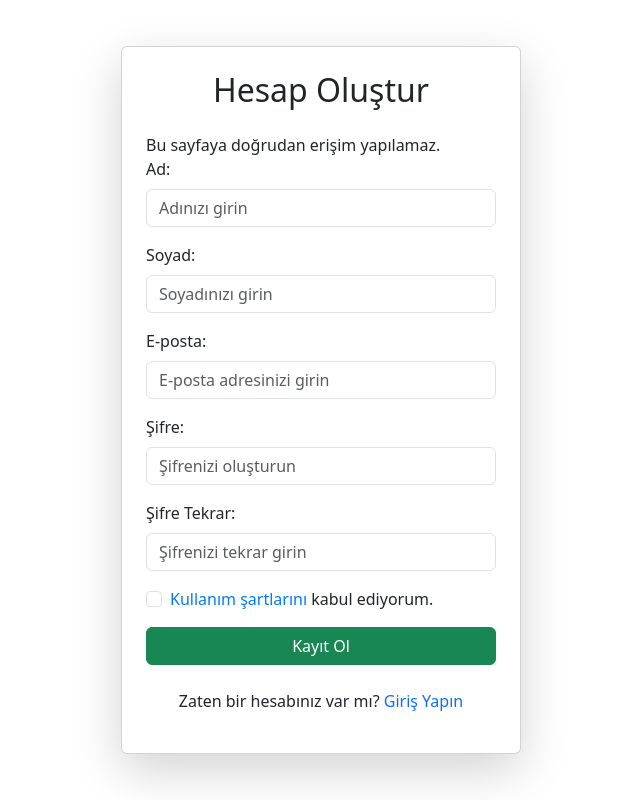
After one commit to msametyildiz/asistik.app, a PHP site: the page made by register - Kopya.php in a window 1280 px wide. The commit adds this page. Shown: the whole page, without its empty margins (319-959 px from the left). Run offline with PHP 8.4, Linux system fonts and the light colour scheme.

Commit message:
guncelleme

```diff
--- a/index.php
+++ b/index.php
@@ -38,7 +38,7 @@ session_start(); // Oturum başlat
             <div class="row">
                 <div class="col-xl-12 text-center">
                     <div class="logo mb-4">
-                        <img src="ASİST LOGO.png" alt="Asistik Logo" class="responsive-logo" style="padding-bottom: 2%;">
+                        <img src="ASİST LOGO-Photo.png" alt="Asistik Logo" class="responsive-logo" style="padding-bottom: 2%;">
                     </div>
                 </div>
             </div>
--- /dev/null
+++ b/register - Kopya.php
@@ -0,0 +1,128 @@
+<!DOCTYPE html>
+<html lang="tr">
+<head>
+    <meta charset="UTF-8">
+    <meta name="viewport" content="width=device-width, initial-scale=1.0">
+    <title>Kayıt Ol</title>
+    <!-- Bootstrap CSS -->
+    <link href="https://cdn.jsdelivr.net/npm/bootstrap@5.3.0/dist/css/bootstrap.min.css" rel="stylesheet">
+    <style>
+        .form-check-label a {
+            color: #007bff;
+            text-decoration: none;
+        }
+        .form-check-label a:hover {
+            text-decoration: underline;
+        }
+    </style>
+</head>
+<body>
+    <div class="container d-flex justify-content-center align-items-center" style="height: 100vh;">
+        <div class="card p-4 shadow-lg" style="width: 100%; max-width: 400px;">
+            <h2 class="text-center mb-4">Hesap Oluştur</h2>
+            <form action="#" method="POST" onsubmit="return validateForm()">
+            <?php
+// Veritabanı bağlantısını sağlayın
+include 'config.php'; // Veritabanı bağlantısı için gerekli bilgileri içeren dosya
+
+if ($_POST) {
+    // Formdan gelen verileri alın ve temizleyin
+    $firstName = trim($_POST['firstName']);
+    $lastName = trim($_POST['lastName']);
+    $email = trim($_POST['email']);
+    $password = trim($_POST['password']);
+    $confirmPassword = trim($_POST['confirmPassword']);
+
+    // Alanların boş olup olmadığını kontrol edin
+    if (empty($firstName) || empty($lastName) || empty($email) || empty($password) || empty($confirmPassword)) {
+        die("Lütfen tüm alanları doldurun.");
+    }
+
+    // Şifrelerin eşleşip eşleşmediğini kontrol edin
+    if ($password !== $confirmPassword) {
+        die("Şifreler eşleşmiyor. Lütfen tekrar deneyin.");
+    }
+
+    // E-posta geçerliliğini kontrol edin
+    if (!filter_var($email, FILTER_VALIDATE_EMAIL)) {
+        die("Geçersiz bir e-posta adresi girdiniz.");
+    }
+
+    // Şifreyi hashle
+    $hashedPassword = password_hash($password, PASSWORD_BCRYPT);
+
+    try {
+        // Kullanıcıyı veritabanına ekleyin
+        $stmt = $db->prepare("INSERT INTO users (first_name, last_name, email, password) VALUES (?, ?, ?, ?)");
+        $stmt->execute([$firstName, $lastName, $email, $hashedPassword]);
+
+
+        // Kayıt başarılı mesajı
+        echo "<div style='text-align: center; margin-top: 50px;'>";
+        echo "<h3>Kayıt başarılı!</h3>";
+        echo "<a href='girisyap.html' style='text-decoration: none; color: blue;'>Giriş yap</a> sayfasına gidin.";
+        echo "</div>";
+    } catch (PDOException $e) {
+        // Hata kontrolü: Aynı e-posta adresi mevcutsa
+        if ($e->getCode() === '23000') { // UNIQUE constraint violation
+            echo "Bu e-posta adresi zaten kayıtlı.";
+        } else {
+            echo "Bir hata oluştu: " . $e->getMessage();
+        }
+    }
+} else {
+    echo "Bu sayfaya doğrudan erişim yapılamaz.";
+}
+?>
+                <!-- Ad ve Soyad -->
+                <div class="mb-3">
+                    <label for="firstName" class="form-label">Ad:</label>
+                    <input type="text" id="firstName" name="firstName" class="form-control" placeholder="Adınızı girin" required>
+                </div>
+                <div class="mb-3">
+                    <label for="lastName" class="form-label">Soyad:</label>
+                    <input type="text" id="lastName" name="lastName" class="form-control" placeholder="Soyadınızı girin" required>
+                </div>
+                <!-- E-posta -->
+                <div class="mb-3">
+                    <label for="email" class="form-label">E-posta:</label>
+                    <input type="email" id="email" name="email" class="form-control" placeholder="E-posta adresinizi girin" required>
+                </div>
+                <!-- Şifre ve Şifre Tekrar -->
+                <div class="mb-3">
+                    <label for="password" class="form-label">Şifre:</label>
+                    <input type="password" id="password" name="password" class="form-control" placeholder="Şifrenizi oluşturun" required>
+                </div>
+                <div class="mb-3">
+                    <label for="confirmPassword" class="form-label">Şifre Tekrar:</label>
+                    <input type="password" id="confirmPassword" name="confirmPassword" class="form-control" placeholder="Şifrenizi tekrar girin" required>
+                </div>
+                <!-- Kullanım Şartları -->
+                <div class="form-check mb-3">
+                    <input type="checkbox" class="form-check-input" id="terms" required>
+                    <label for="terms" class="form-check-label">
+                        <a href="kullanim-sartlari.html" target="_blank">Kullanım şartlarını</a> kabul ediyorum.
+                    </label>
+                </div>
+                <!-- Kayıt Ol Butonu -->
+                <button type="submit" class="btn btn-success w-100">Kayıt Ol</button>
+            </form>
+            <p class="mt-4 text-center">Zaten bir hesabınız var mı? <a href="girisyap.html" class="text-decoration-none">Giriş Yapın</a></p>
+        </div>
+    </div>
+    <!-- Bootstrap JS -->
+    <script src="https://cdn.jsdelivr.net/npm/bootstrap@5.3.0/dist/js/bootstrap.bundle.min.js"></script>
+    <script>
+        function validateForm() {
+            const password = document.getElementById('password').value;
+            const confirmPassword = document.getElementById('confirmPassword').value;
+
+            if (password !== confirmPassword) {
+                alert('Şifreler eşleşmiyor. Lütfen tekrar kontrol edin.');
+                return false;
+            }
+            return true;
+        }
+    </script>
+</body>
+</html>
```
Also changed, not shown: composer - Kopya.json (added, +19 -0 lines), register-process - Kopya.php (added, +60 -0 lines), WEB SAYFASI - Kopya.png (added), isveren_kayit - Kopya.png (added), kariyer - Kopya.png (added), resumes/Aziz Sancar_cv_67488b1b5c0961.54030387.png (added), verimlilik - Kopya.png (added).
